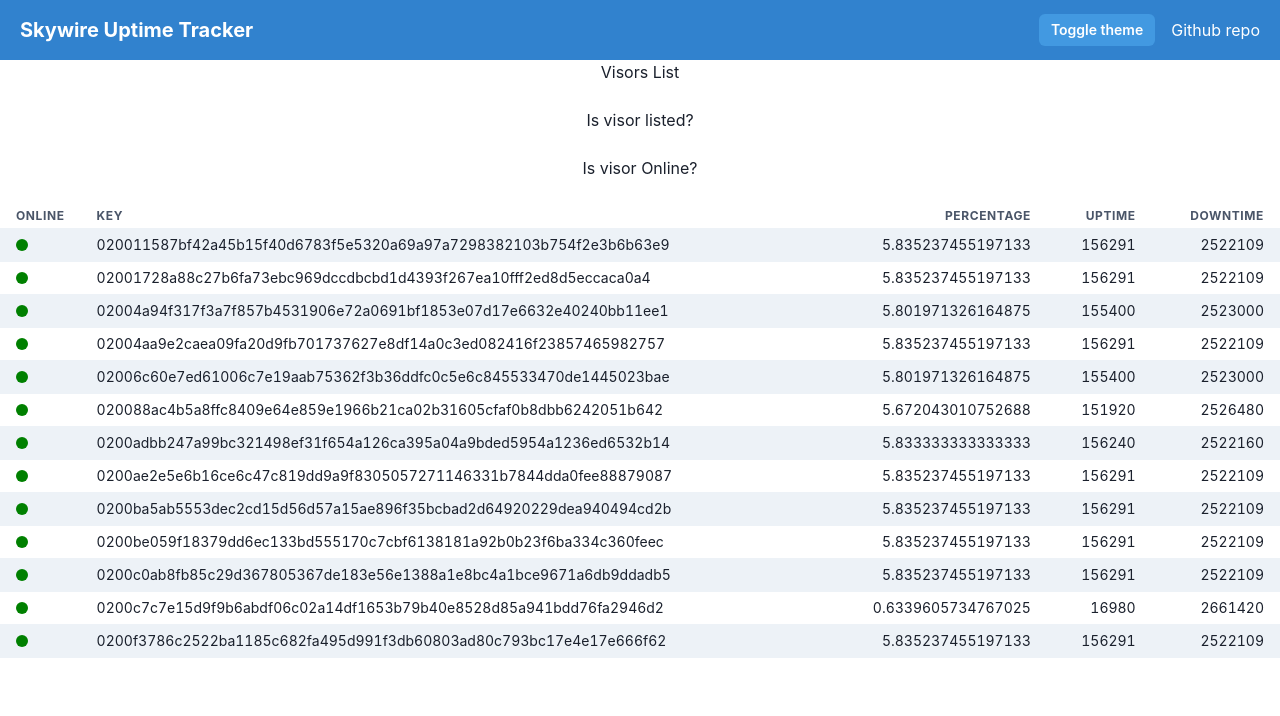
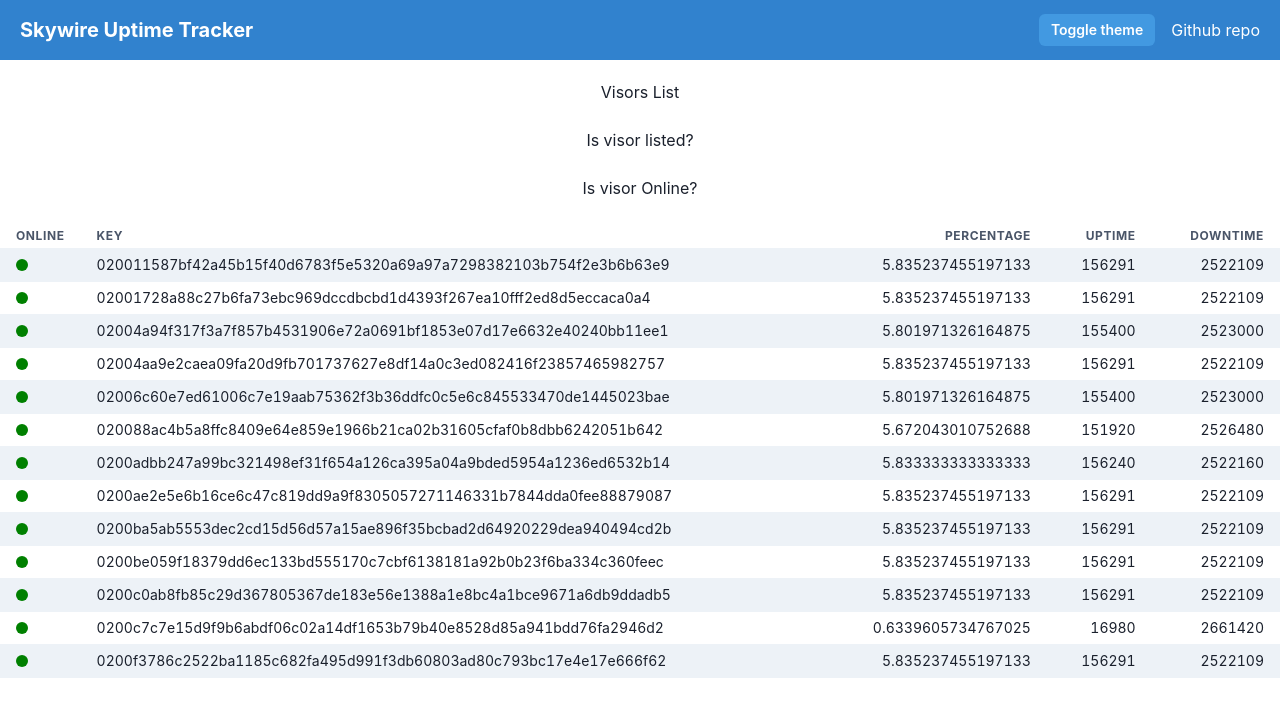
Before and after one commit to madeinchema/skywire-uptime-tracker, a Next.js app: page / in a window 1280 px wide. Shown: the top 716 px of the page. Built offline with nearby package versions, Linux system fonts and the light colour scheme.

Commit message:
add vertical padding to Layout comp

```diff
--- a/components/Layout.tsx
+++ b/components/Layout.tsx
@@ -1,6 +1,7 @@
 import React, { ReactNode } from 'react';
 import Head from 'next/head';
 import Header from './Header';
+import { Flex } from '@chakra-ui/layout';
 
 type Props = {
   children?: ReactNode;
@@ -15,7 +16,9 @@ const Layout = ({ children, title = 'Skywire Uptime Tracker' }: Props) => (
       <meta name="viewport" content="initial-scale=1.0, width=device-width" />
     </Head>
     <Header />
-    {children}
+    <Flex direction="column" py={[3, 5]}>
+      {children}
+    </Flex>
   </div>
 );
 
```
